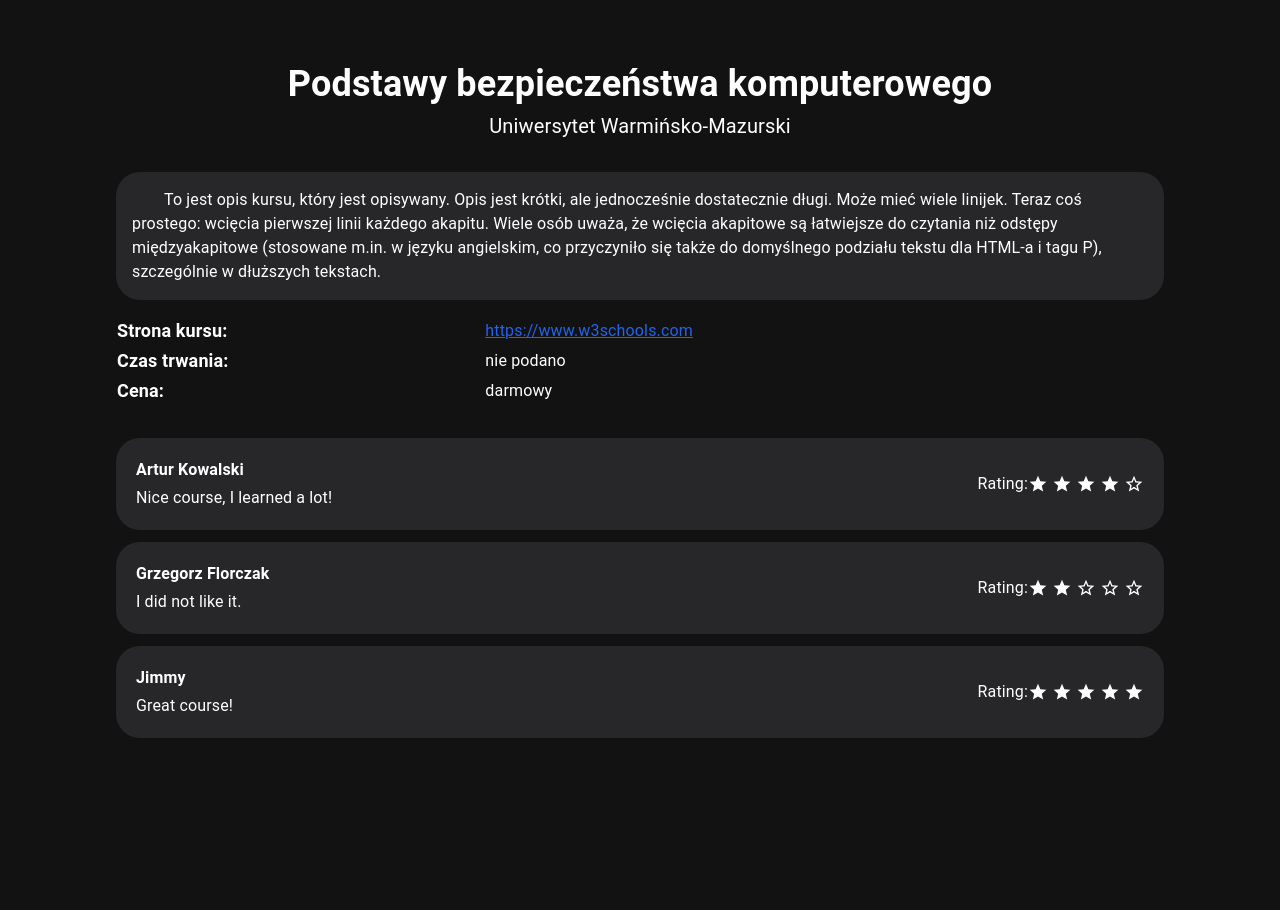
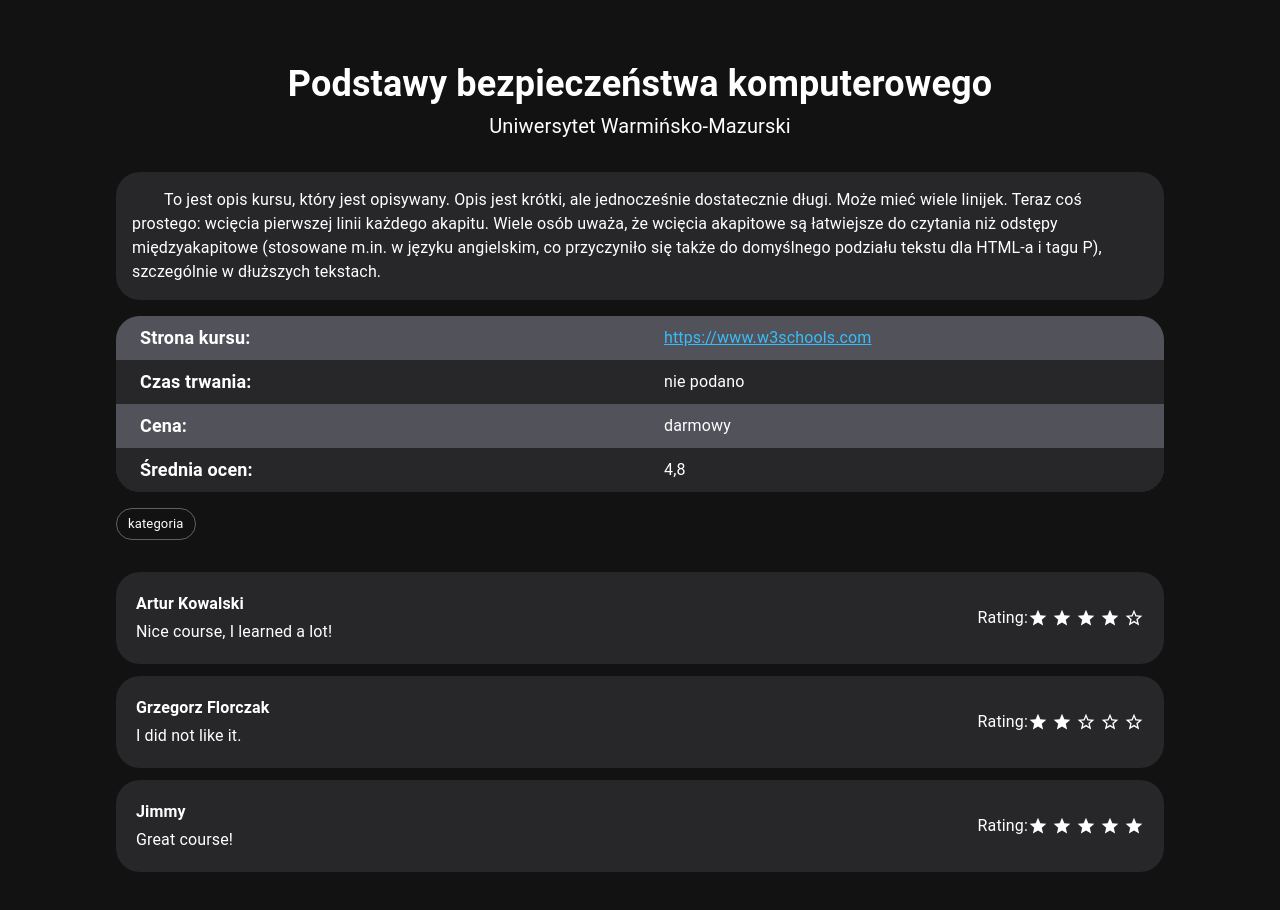
Before and after one commit to vSkyper/ocen-kurs, a React (Vite) app: page /1 in a window 1280 px wide. Shown: the top 910 px of the page. Before the commit the page ends 802 px from the top, so only its background shows below. Built offline with nearby package versions, Linux system fonts and the light colour scheme.

Commit message:
modyfied course details table

```diff
--- a/src/index.css
+++ b/src/index.css
@@ -11,4 +11,21 @@
   text-rendering: optimizeLegibility;
   -webkit-font-smoothing: antialiased;
   -moz-osx-font-smoothing: grayscale;
+
+  th,
+  td {
+    text-align: left;
+    padding-left: 24px;
+    padding-right: 24px;
+    padding-top: 8px;
+    padding-bottom: 8px;
+  }
+
+  tr:nth-child(even) {
+    background-color: rgb(39 39 42);
+  }
+
+  tr {
+    background-color: rgb(82 82 91);
+  }
 }
--- a/src/pages/CourseDetails/components/CourseDescription/CourseDescription.tsx
+++ b/src/pages/CourseDetails/components/CourseDescription/CourseDescription.tsx
@@ -1,3 +1,5 @@
+import { Chip } from '@mui/material';
+
 export default function CourseDescription() {
   return (
     <div className='mb-8'>
@@ -20,13 +22,14 @@ export default function CourseDescription() {
           szczególnie w dłuższych tekstach.
         </p>
       </div>
-      <table className='mb-4 table-auto w-full me-32'>
-        <tbody>
+      <div className='mb-4 overflow-clip rounded-3xl bg-zinc-800'>
+        <table className='table-fixed rounded-3xl bg-zinc-800 w-full'>
+          <tbody className='rounded-3xl bg-zinc-800'>
             <tr>
               <td className='text-lg font-semibold'>Strona kursu:</td>
-            <td>
+              <td className=''>
                 <a
-                className='underline text-blue-600 visited:text-purple-600'
+                  className='underline text-sky-400 visited:text-violet-400'
                   href='https://www.w3schools.com'
                 >
                   https://www.w3schools.com
@@ -41,8 +44,16 @@ export default function CourseDescription() {
               <td className='text-lg font-semibold'>Cena:</td>
               <td>darmowy</td>
             </tr>
+            <tr>
+              <td className='text-lg font-semibold'>Średnia ocen:</td>
+              <td>4,8</td>
+            </tr>
           </tbody>
         </table>
+      </div>
+      <div className='flex flex-auto gap-16 items-start'>
+        <Chip className='mb-0' variant='outlined' label='kategoria' />
+      </div>
     </div>
   );
 }
```
Lines whose indentation alone changed are shown as unchanged.
